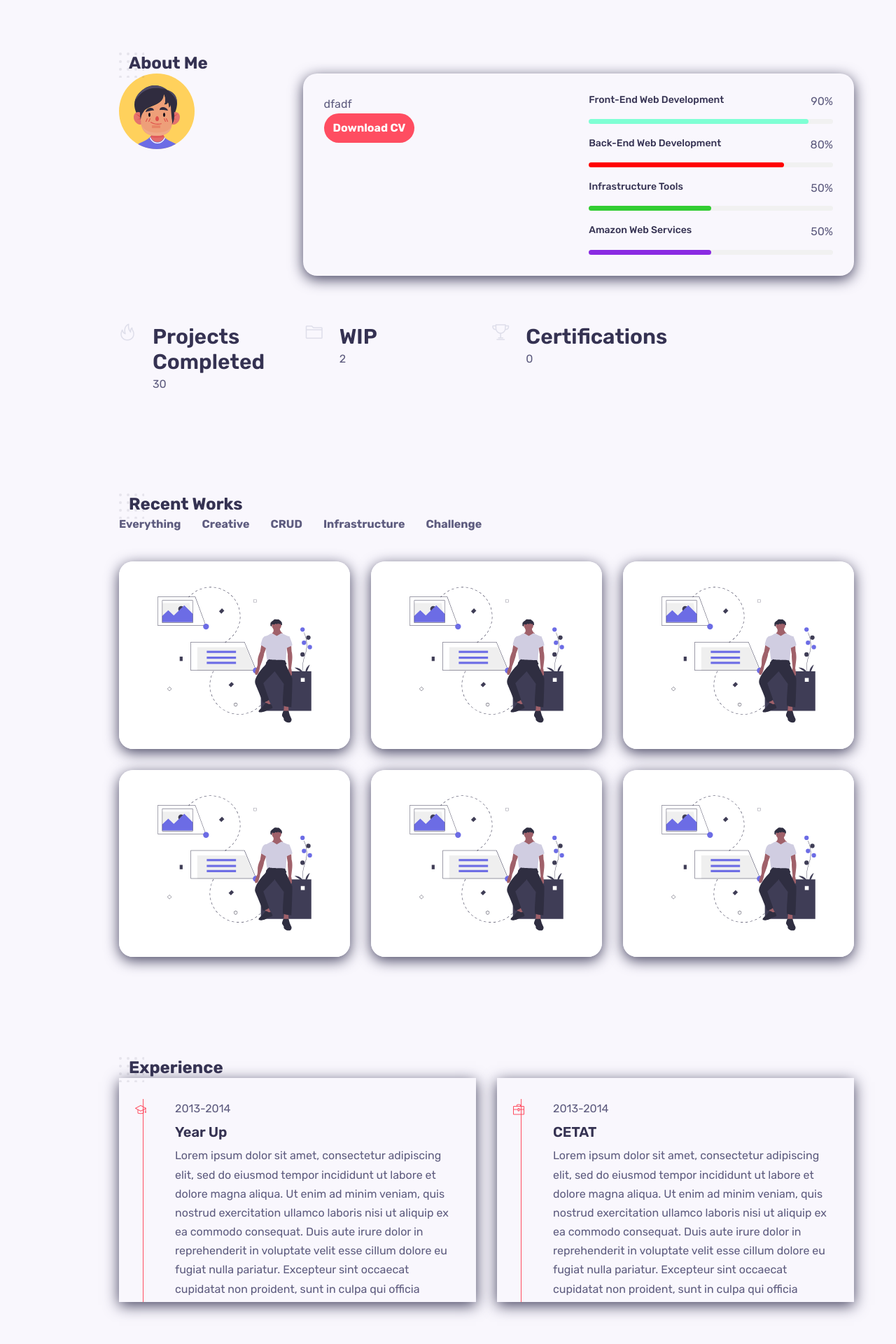
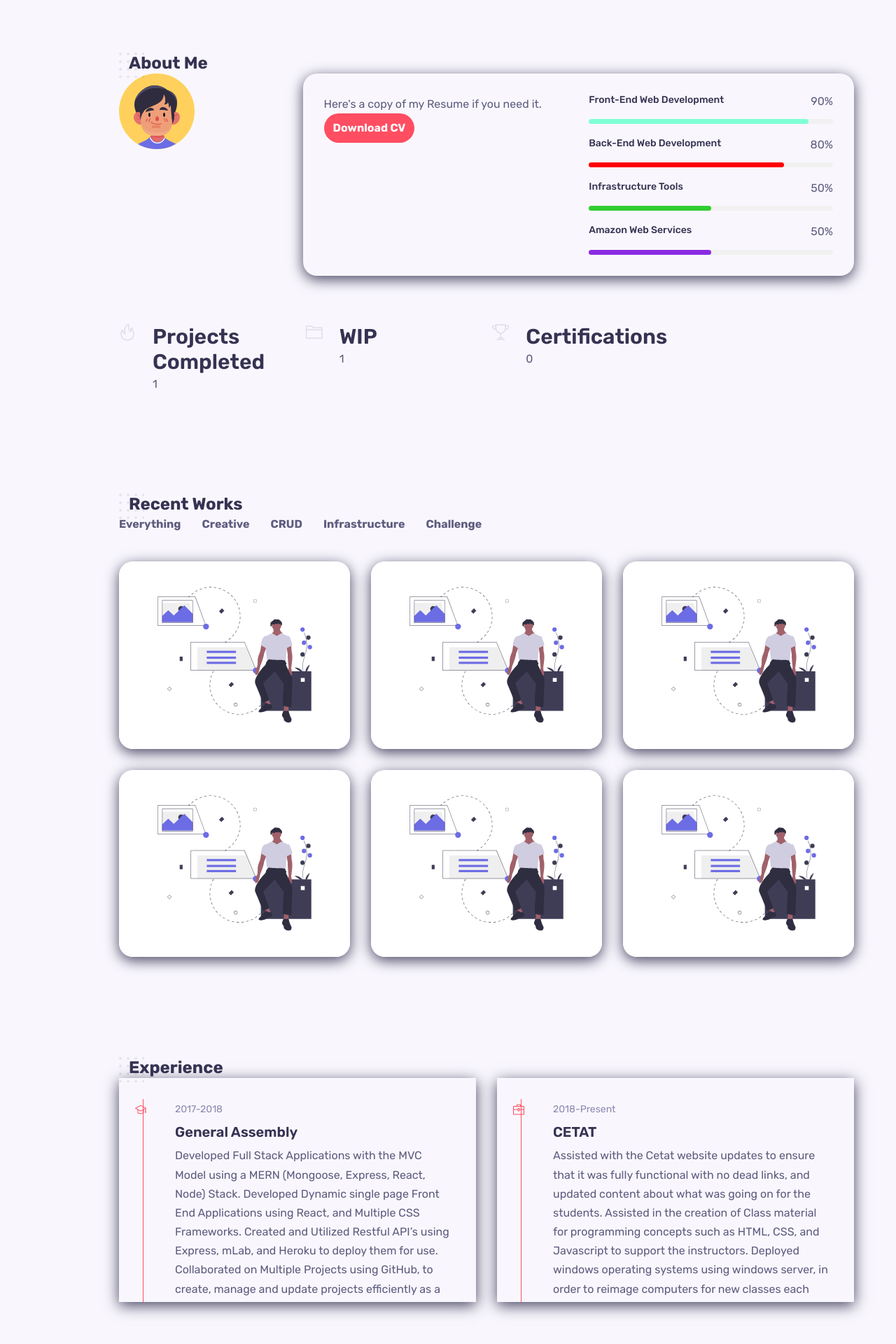
Before and after one commit to RashadH202/Resume, a React (Create React App) app in the folder client/resume/: page / in a window 1280 px wide. Shown: the part 836-2756 px from the top of the page at 70% size. Built offline with nearby package versions, Linux system fonts and the light colour scheme.

Commit message:
fixing errors

```diff
--- a/client/resume/src/componets/about/About.jsx
+++ b/client/resume/src/componets/about/About.jsx
@@ -11,7 +11,7 @@ const About = () => {
         <img src={Me} alt='' className='about__img'/>
             <div className="about__data grid">
                 <div className="about__info">
-                  <p className="about__decription">dfadf</p>
+                  <p className="about__decription">Here's a copy of my Resume if you need it.</p>
                   <a href='' className='btn'>Download CV</a>
 
                 </div>
--- a/client/resume/src/componets/about/Aboutbox.jsx
+++ b/client/resume/src/componets/about/Aboutbox.jsx
@@ -7,7 +7,7 @@ const Aboutbox = () => {
             <i className='about__icon icon-fire'></i>
             <div>
                 <h3 className='about__title'>Projects Completed</h3>
-                <span className='about__subtitle'>30</span>
+                <span className='about__subtitle'>1</span>
             </div>
         </div>
 
@@ -15,7 +15,7 @@ const Aboutbox = () => {
             <i className='about__icon icon-folder-alt'></i>
             <div>
                 <h3 className='about__title'>WIP</h3>
-                <span className='about__subtitle'>2</span>
+                <span className='about__subtitle'>1</span>
             </div>
         </div>
 
--- a/client/resume/src/componets/home/Home.jsx
+++ b/client/resume/src/componets/home/Home.jsx
@@ -9,7 +9,7 @@ const Home = () => {
         <div className='intro'>
             <img src={Me} alt='' className='home__img'/>
             <h1 className='home__name'>Rashad Hammonds</h1>
-            <span className='home__education'>Full-Stack Developer</span>
+            <span className='home__education'>Full-Stack Developer Feel Free to Checkout my Github!</span>
             <HeaderSocials />
             <a href="#contact" className='btn'>Hire Me</a>
             <ScrollDown/>
--- a/client/resume/src/componets/home/home.css
+++ b/client/resume/src/componets/home/home.css
@@ -4,10 +4,12 @@
     display: flex;
     align-items: center;
     justify-content: center;
+    background-image: url('https://d1m75rqqgidzqn.cloudfront.net/wp-data/2022/07/01101325/oops-concept.png');
+    background-repeat:repeat;
 }
 
 .intro {
-    max-width: 540px;
+    max-width: 240px;
     background-color: antiquewhite;
     text-align: center;
 }
--- a/client/resume/src/componets/resume/Card.jsx
+++ b/client/resume/src/componets/resume/Card.jsx
@@ -4,7 +4,7 @@ const Card = (props) => {
   return (
     <div className='timeline__item'>
         <i className={props.icon}></i>
-        <span classname="timeline__date">{props.year}</span>
+        <span className="timeline__date">{props.year}</span>
         <h3 className='timeline__title'>{props.title}</h3>
         <p className='timeline__text'>{props.desc}</p>
     </div>
--- a/client/resume/src/componets/resume/Data.jsx
+++ b/client/resume/src/componets/resume/Data.jsx
@@ -3,9 +3,9 @@ const Data = [
         id: 0,
         category: "education",
         icon: "icon-graduation",
-        year: "2013-2014",
-        title: "Year Up",
-        desc: "Lorem ipsum dolor sit amet, consectetur adipiscing elit, sed do eiusmod tempor incididunt ut labore et dolore magna aliqua. Ut enim ad minim veniam, quis nostrud exercitation ullamco laboris nisi ut aliquip ex ea commodo consequat. Duis aute irure dolor in reprehenderit in voluptate velit esse cillum dolore eu fugiat nulla pariatur. Excepteur sint occaecat cupidatat non proident, sunt in culpa qui officia deserunt mollit anim id est laborum."
+        year: "2017-2018",
+        title: "General Assembly",
+        desc: "Developed Full Stack Applications with the MVC Model using a MERN (Mongoose, Express, React, Node) Stack. Developed Dynamic single page Front End Applications using React, and Multiple CSS Frameworks. Created and Utilized Restful API’s using Express, mLab, and Heroku to deploy them for use. Collaborated on Multiple Projects using GitHub, to create, manage and update projects efficiently as a team. Developed Front-End Mockups, Wireframes, and Designs for optimal User Interface collaboratively and alone."
     },
     {
         id: 1,
@@ -13,39 +13,39 @@ const Data = [
         icon: "icon-graduation",
         year: "2013-2014",
         title: "NOVA Community College",
-        desc: "Lorem ipsum dolor sit amet, consectetur adipiscing elit, sed do eiusmod tempor incididunt ut labore et dolore magna aliqua. Ut enim ad minim veniam, quis nostrud exercitation ullamco laboris nisi ut aliquip ex ea commodo consequat. Duis aute irure dolor in reprehenderit in voluptate velit esse cillum dolore eu fugiat nulla pariatur. Excepteur sint occaecat cupidatat non proident, sunt in culpa qui officia deserunt mollit anim id est laborum."
+        desc: "Associate's Degree - Information Technology"
     },
     {
         id: 2,
         category: "education",
         icon: "icon-graduation",
         year: "2013-2014",
-        title: "General Assembly",
-        desc: "pLorem ipsum dolor sit amet, consectetur adipiscing elit, sed do eiusmod tempor incididunt ut labore et dolore magna aliqua. Ut enim ad minim veniam, quis nostrud exercitation ullamco laboris nisi ut aliquip ex ea commodo consequat. Duis aute irure dolor in reprehenderit in voluptate velit esse cillum dolore eu fugiat nulla pariatur. Excepteur sint occaecat cupidatat non proident, sunt in culpa qui officia deserunt mollit anim id est laborum."
+        title: "Year Up",
+        desc: "Information Technology/Communications Certificate"
     },
     {
         id: 3,
         category: "experience",
         icon: "icon-briefcase",
-        year: "2013-2014",
+        year: "2018-Present",
         title: "CETAT",
-        desc: "Lorem ipsum dolor sit amet, consectetur adipiscing elit, sed do eiusmod tempor incididunt ut labore et dolore magna aliqua. Ut enim ad minim veniam, quis nostrud exercitation ullamco laboris nisi ut aliquip ex ea commodo consequat. Duis aute irure dolor in reprehenderit in voluptate velit esse cillum dolore eu fugiat nulla pariatur. Excepteur sint occaecat cupidatat non proident, sunt in culpa qui officia deserunt mollit anim id est laborum."
+        desc: "Assisted with the Cetat website updates to ensure that it was fully functional with no dead links, and updated content about what was going on for the students. Assisted in the creation of Class material for programming concepts such as HTML, CSS, and Javascript to support the instructors. Deployed windows operating systems using windows server, in order to reimage computers for new classes each Cycle.  Maintained and updated class Laptops functioning on Windows operating systems, to ensure students all students had access to them."
     },
     {
         id: 4,
         category: "experience",
         icon: "icon-briefcase",
-        year: "2013-2014",
-        title: "Year Up",
-        desc: "Lorem ipsum dolor sit amet, consectetur adipiscing elit, sed do eiusmod tempor incididunt ut labore et dolore magna aliqua. Ut enim ad minim veniam, quis nostrud exercitation ullamco laboris nisi ut aliquip ex ea commodo consequat. Duis aute irure dolor in reprehenderit in voluptate velit esse cillum dolore eu fugiat nulla pariatur. Excepteur sint occaecat cupidatat non proident, sunt in culpa qui officia deserunt mollit anim id est laborum."
+        year: "2014-2017",
+        title: "Software Development Teaching Assistant ",
+        desc: "●	Taught HTML, CSS, and JavaScript to classes of 20+ students, to deliver basic understanding of Front-End Web Development skills and fundamentals. Developed curriculum for students including assignments, lectures, hands on, and resource materials for HTML, CSS, JavaScript, and Java. Led study group sessions for topics such as HTML, CSS, JavaScript, Bootstrap, Java, and other frameworks, to support students in receiving a high-quality experience. Supported a small group of students as a Coach provided feedback, career advice, and assisted with goal setting for these individuals up to and after their graduation"
     },
     {
         id: 5,
         category: "experience",
         icon: "icon-briefcase",
         year: "2013-2014",
-        title: "Business Analyst",
-        desc: "Lorem ipsum dolor sit amet, consectetur adipiscing elit, sed do eiusmod tempor incididunt ut labore et dolore magna aliqua. Ut enim ad minim veniam, quis nostrud exercitation ullamco laboris nisi ut aliquip ex ea commodo consequat. Duis aute irure dolor in reprehenderit in voluptate velit esse cillum dolore eu fugiat nulla pariatur. Excepteur sint occaecat cupidatat non proident, sunt in culpa qui officia deserunt mollit anim id est laborum."
+        title: "System Analyst",
+        desc: "Co-Developed Advanced Excel macros and business requirements in order to support software testers, and analyst teams. Managed and updated multiple projections, project health, and urgent updates in PowerPoint presentations weekly, empowering the project lead to execute meetings. Presented the weekly portfolio to the team to provide updates for Project Managers and their respective teams. Developed systems requirements within Microsoft Word defining the functional portions of the application request for DOORS Software"
     },
 ]
 
--- a/client/resume/src/componets/sidebar/Sidebar.jsx
+++ b/client/resume/src/componets/sidebar/Sidebar.jsx
@@ -1,6 +1,6 @@
 import React from 'react'
 import './sidebar.css'
-import Logo from '../../assets/logo.svg'
+import Logo from '../../assets/logo-1.svg'
 const Sidebar = () => {
   return (
     <aside className='aside'>
```
Also changed, not shown: client/resume/src/assets/logo-1.svg (added), client/resume/src/componets/home/Shapes.jsx (added).
